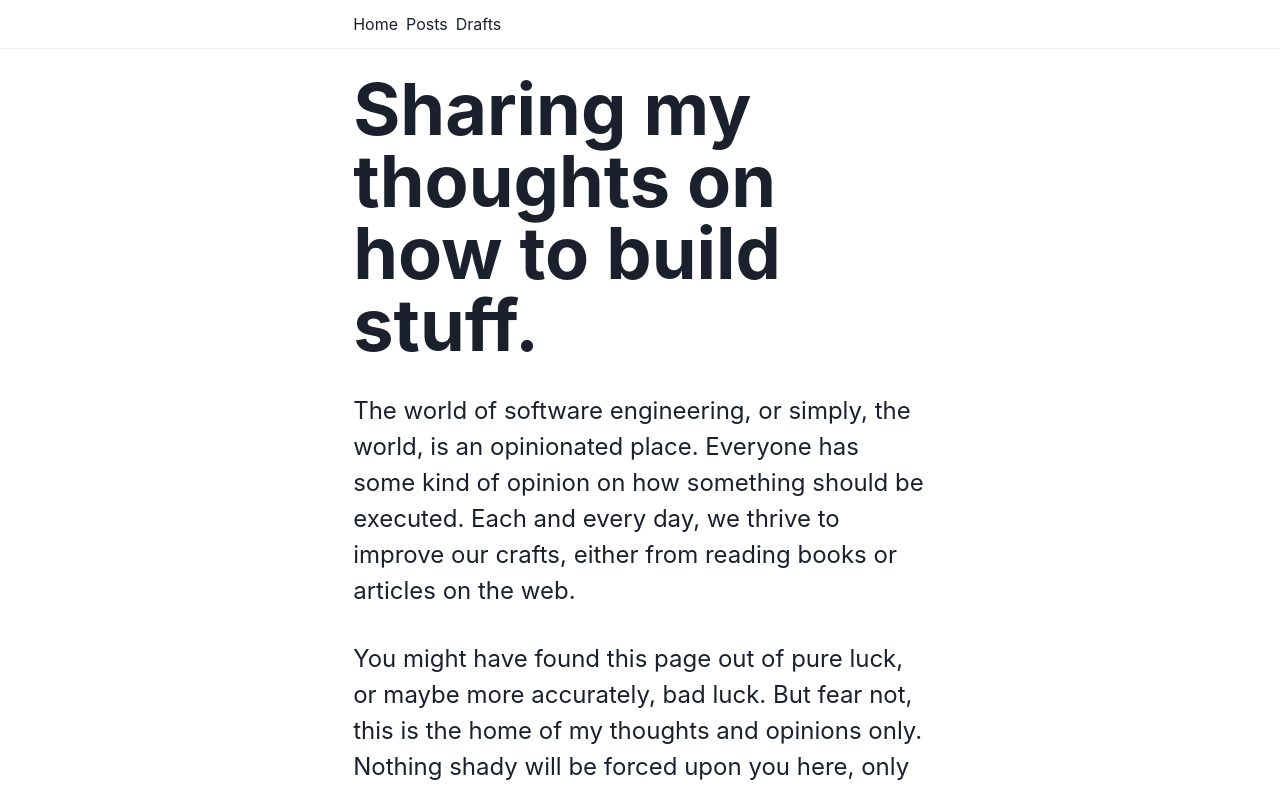
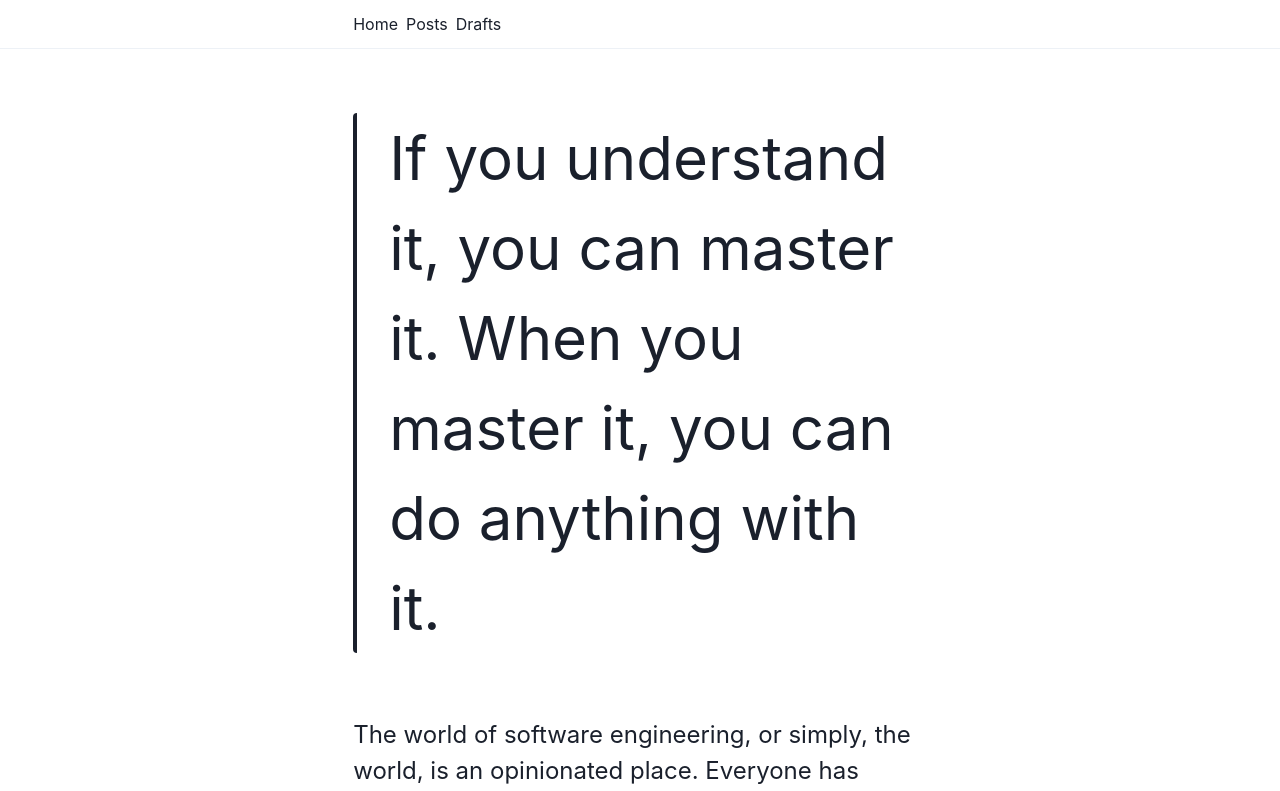
Before and after one commit to LitenApe/blog, a Next.js app: page / in a window 1280 px wide. Shown: the top 791 px of the page. Built offline with nearby package versions, Linux system fonts and the light colour scheme.

Commit message:
feat: add quote component

```diff
--- a/components/layout/Page.tsx
+++ b/components/layout/Page.tsx
@@ -1,15 +1,48 @@
 import { Container, Heading, HeadingProps } from '@chakra-ui/layout';
+import { VisuallyHidden } from '@chakra-ui/react';
 import Head from 'next/head';
 import { PropsWithChildren } from 'react';
+
+interface ITitle extends HeadingProps {
+  heading: string;
+  hidden?: boolean;
+}
 
 interface IPage {
   readonly title: string;
   readonly heading?: string;
   readonly headingProps?: HeadingProps;
+  readonly hideHeading?: boolean;
+}
+
+function Title(props: ITitle) {
+  const { heading, hidden, ...rest } = props;
+
+  if (hidden) {
+    return (
+      <VisuallyHidden>
+        <Heading as="h1" size="2xl" my={6} {...rest}>
+          {heading}
+        </Heading>
+      </VisuallyHidden>
+    );
+  }
+
+  return (
+    <Heading as="h1" size="2xl" my={6} {...rest}>
+      {heading}
+    </Heading>
+  );
 }
 
 export function Page(props: PropsWithChildren<IPage>) {
-  const { children, title, heading, headingProps = {} } = props;
+  const {
+    children,
+    title,
+    heading,
+    headingProps = {},
+    hideHeading = false,
+  } = props;
 
   return (
     <>
@@ -19,9 +52,11 @@ export function Page(props: PropsWithChildren<IPage>) {
         <link rel="icon" href="/favicon.ico" />
       </Head>
       <Container as="main">
-        <Heading as="h1" size="2xl" my={6} {...headingProps}>
-          {heading || title}
-        </Heading>
+        <Title
+          heading={heading || title}
+          hidden={hideHeading}
+          {...headingProps}
+        />
         {children}
       </Container>
     </>
--- /dev/null
+++ b/components/layout/quote.tsx
@@ -0,0 +1,19 @@
+import { Text, TextProps } from '@chakra-ui/layout';
+import { PropsWithChildren } from 'react';
+
+export function Quote(props: PropsWithChildren<TextProps>) {
+  const { children, ...rest } = props;
+  return (
+    <Text
+      as="blockquote"
+      fontSize="6xl"
+      my={16}
+      paddingLeft={8}
+      borderLeft="4px"
+      borderLeftRadius={4}
+      {...rest}
+    >
+      {children}
+    </Text>
+  );
+}
--- a/pages/_app.tsx
+++ b/pages/_app.tsx
@@ -5,9 +5,11 @@ import { Text } from '@chakra-ui/layout';
 import { MDXProvider } from '@mdx-js/react';
 import { Footer } from '../components/layout/footer';
 import { Navigation } from '../components/layout/navigation';
+import { Quote } from '../components/layout/quote';
 
 const components = {
   p: (props) => <Text fontSize="md" my={4} {...props} />,
+  blockquote: (props) => <Quote {...props} />,
 };
 
 function MyApp({ Component, pageProps }: AppProps) {
--- a/pages/index.tsx
+++ b/pages/index.tsx
@@ -1,5 +1,6 @@
 import { Text } from '@chakra-ui/layout';
 import { Page } from '../components/layout/page';
+import { Quote } from '../components/layout/quote';
 import { getPages } from '../utils/getPages';
 
 export default function Home() {
@@ -12,7 +13,13 @@ export default function Home() {
       headingProps={{
         size: '4xl',
       }}
+      hideHeading={true}
     >
+      <Quote>
+        If you understand it, you can master it. When you master it, you can do
+        anything with it.
+      </Quote>
+
       <Text fontSize="2xl" my={8}>
         The world of software engineering, or simply, the world, is an
         opinionated place. Everyone has some kind of opinion on how something
```
